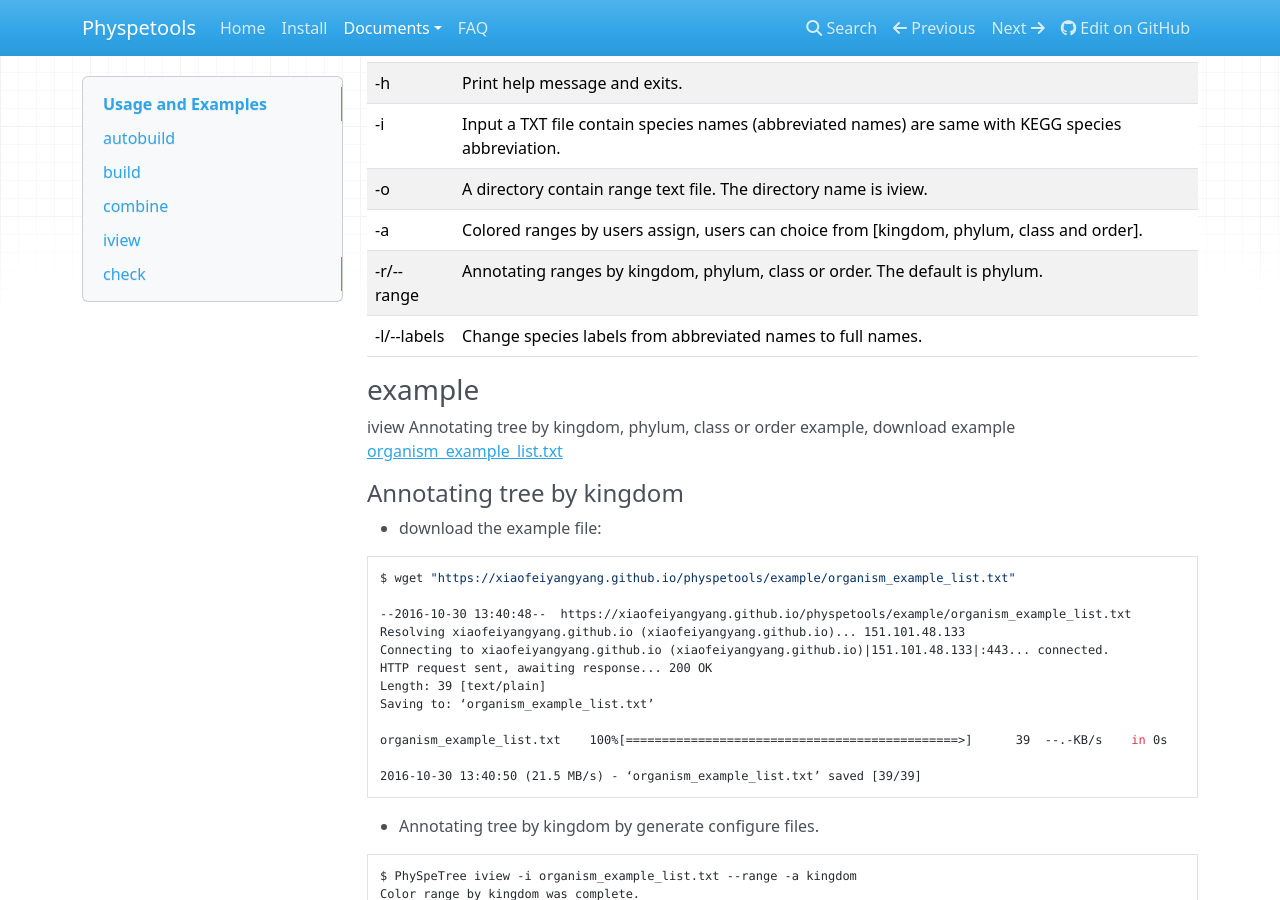
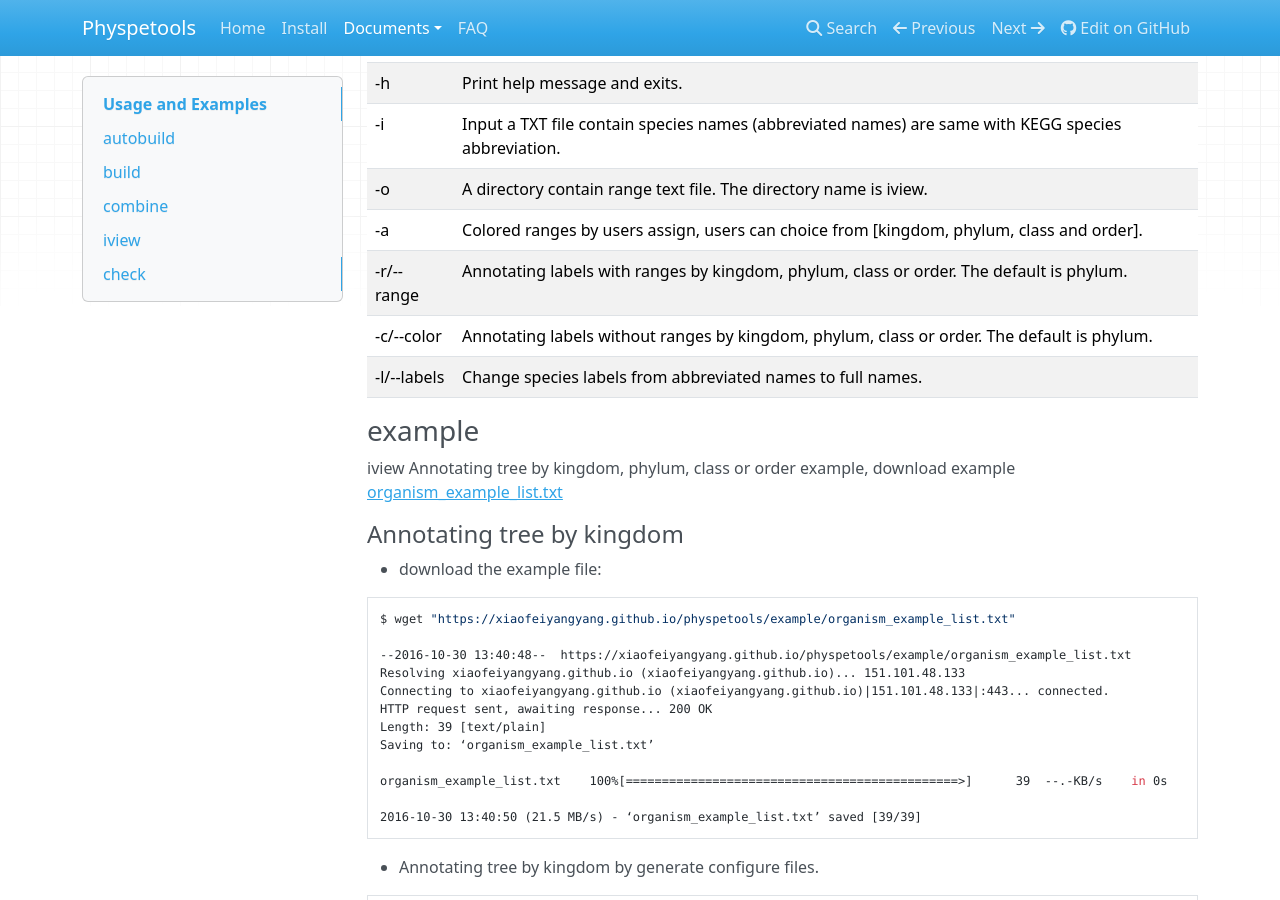
Before and after one commit to yangfangs/physpetools, an MkDocs documentation site: the page built from docs/docs/usage.md, in a window 1280 px wide and 900 px high, scrolled down 13170 px. Built offline with MkDocs 1.6.1, drawn with Linux system fonts in a browser that asks for light colours; nearby versions of some CDN libraries; old or Windows-style settings are respelled for this version of MkDocs.

Commit message:
update docs

```diff
--- a/docs/docs/usage.md
+++ b/docs/docs/usage.md
@@ -670,7 +670,8 @@ $ PhySpeTree iview -i organism_example_list.txt --range
 |  -i    |  Input a TXT file contain species names (abbreviated names) are same with KEGG species abbreviation.|
 |  -o    |  A directory contain range text file. The directory name is iview.                                  |
 |  -a    |  Colored ranges by users assign, users can choice from \[kingdom, phylum, class and order\].        |
-| -r/--range   | Annotating ranges by kingdom, phylum, class or order. The default is phylum.                  |
+| -r/--range   | Annotating labels with ranges by kingdom, phylum, class or order. The default is phylum.      |
+| -c/--color   |    Annotating labels without ranges by kingdom, phylum, class or order. The default is phylum.|
 | -l/--labels  | Change species labels from abbreviated names to full names.                                   |
 
 
```
Also changed, not shown: README.rst.
